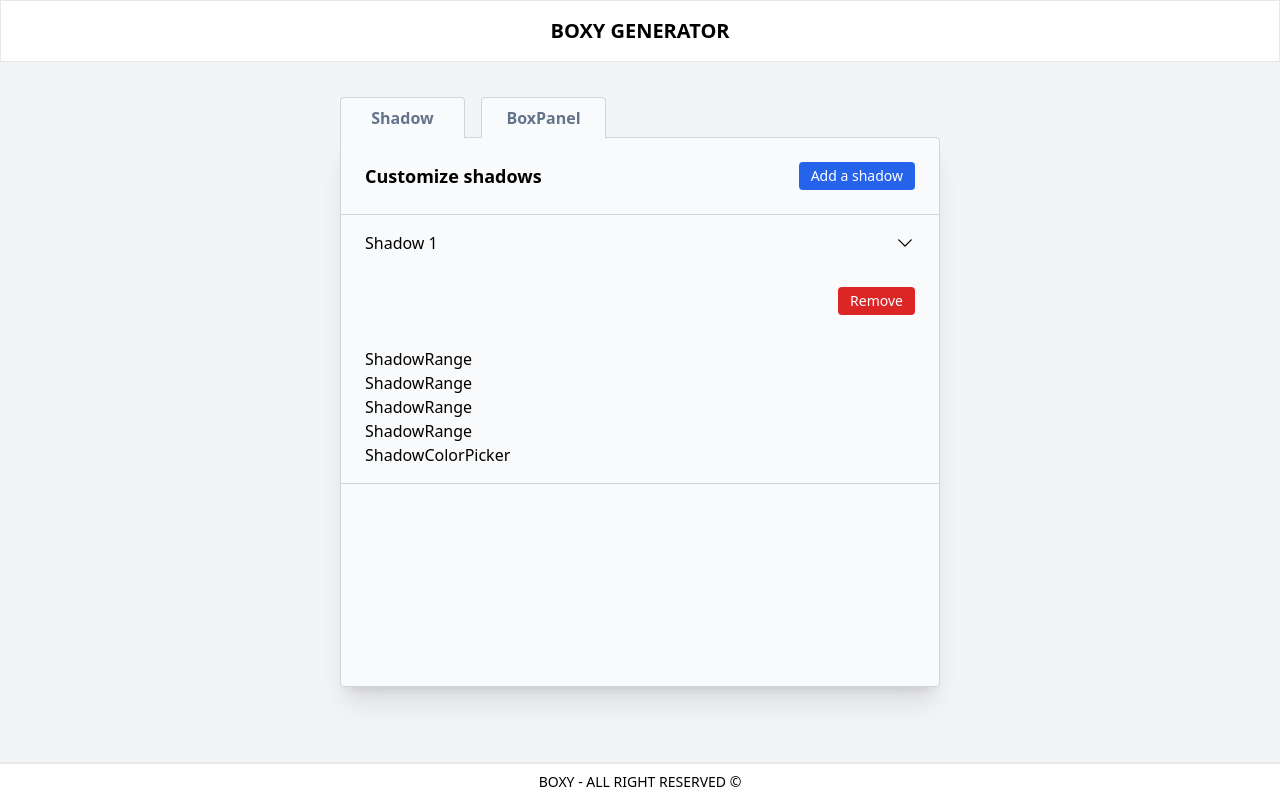
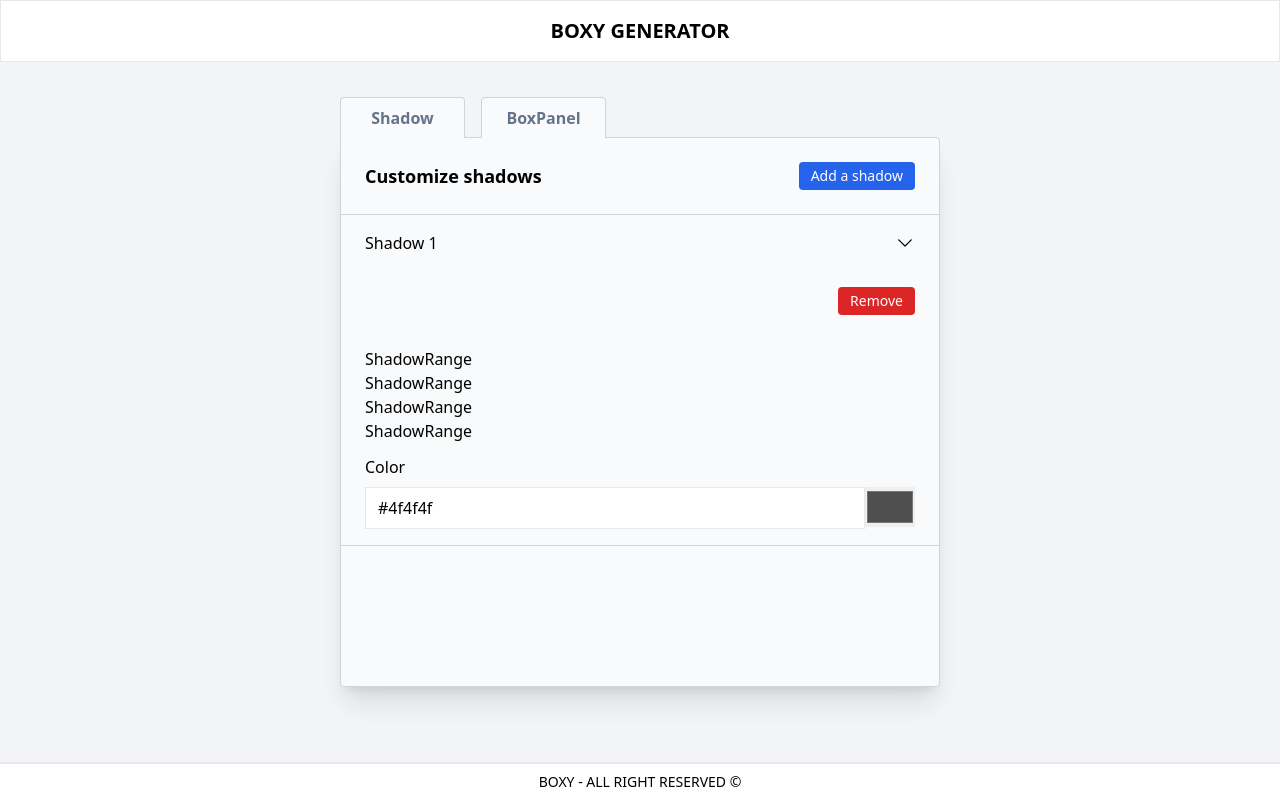
Before and after one commit to Abdourahamane10/box-shadow-generator, a React (Vite) app: page / in a window 1280 px wide. Built offline with nearby package versions, Linux system fonts and the light colour scheme.

Commit message:
Mise en place du contenu du composent ShadowColorPicker

```diff
--- a/src/layouts/ShadowList/ShadowColorPicker.jsx
+++ b/src/layouts/ShadowList/ShadowColorPicker.jsx
@@ -1,5 +1,25 @@
-export default function ShadowColorPicker() {
+import { useDispatch } from "react-redux"
+import { updateShadowValue } from "../../features/shadows"
+
+export default function ShadowColorPicker({inputData, shadowID}) {
+
+  const dispatch = useDispatch()
+
+  function handleInputs(e){
+    dispatch(updateShadowValue({
+      inputNumber: inputData.inputNumber,
+      value: e.target.value,
+      shadowID
+    }))
+  }
+
   return (
-    <div>ShadowColorPicker</div>
+    <div className="mt-3">
+      <p>{inputData.name}</p>
+      <div className="flex mt-2">
+        <input onChange={handleInputs} value={inputData.value} className="flex-grow border py-2 px-3 focus:outline-1 outline-gray-400" type="text" />
+        <input onChange={handleInputs} value={inputData.value} className="h-[40px] cursor-pointer" type="color" />
+      </div>
+    </div>
   )
 }
```
